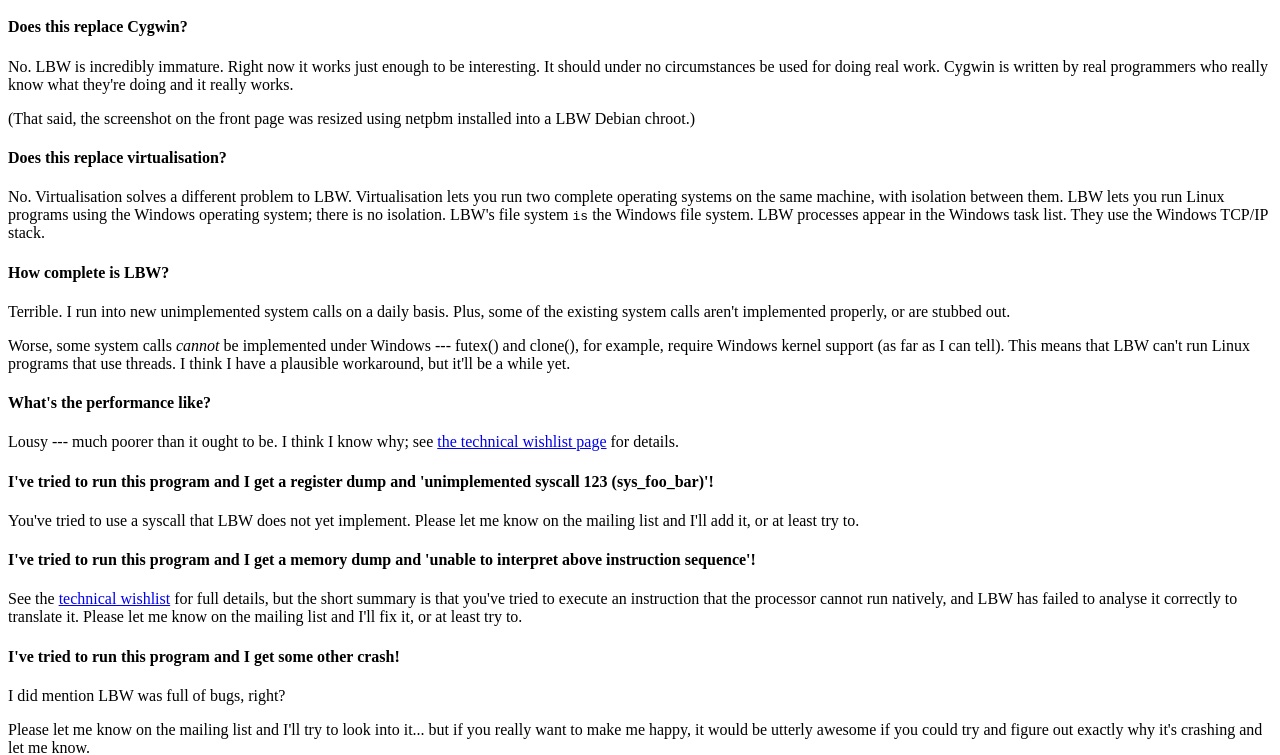
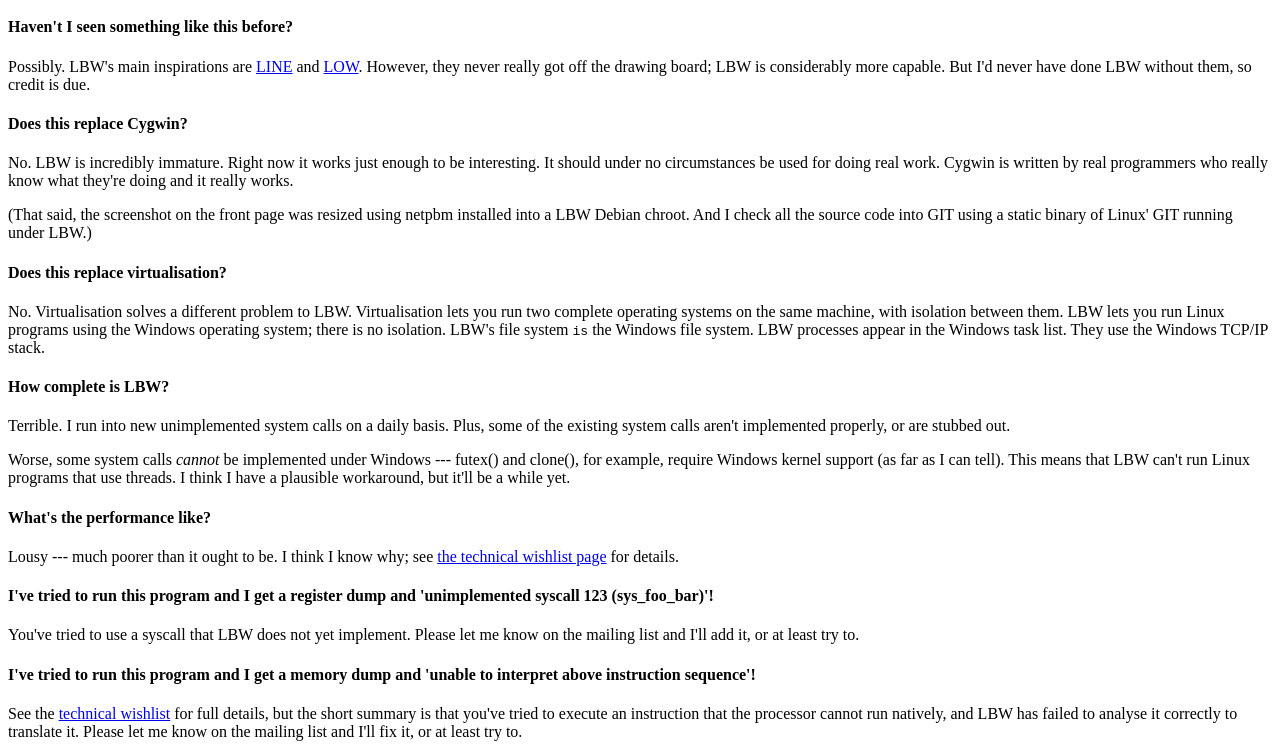
Before and after one commit to davidgiven/LBW, a plain HTML site: page website/faq.html in a window 1280 px wide. Shown: the part 48-803 px from the top of the page. Drawn offline with Linux system fonts and the light colour scheme.

Commit message:
Added links to LINE and LOW.

```diff
--- a/website/faq.html
+++ b/website/faq.html
@@ -1,14 +1,16 @@
 <!DOCTYPE html PUBLIC "-//W3C//DTD HTML 4.01 Transitional//EN">
 <html><head>
 <meta http-equiv="Content-Type" content="text/html;charset=utf-8">
-<meta name="generator" content="WordGrinder 0.3.3">
+<meta name="generator" content="WordGrinder 0.3.2">
 <title>LBW: Frequently Asked Questions</title>
 </head><body>
 
 <h1>LBW Frequently Asked Questions</h1>
+<h4>Haven't I seen something like this before?</h4>
+Possibly. LBW's main inspirations are <a href="http://sourceforge.net/projects/line">LINE</a> and <a href="http://netevil.org/blog/2004/jan/linux-on-windows/comments">LOW</a>. However, they never really got off the drawing board; LBW is considerably more capable. But I'd never have done LBW without them, so credit is due.
 <h4>Does this replace Cygwin?</h4>
 <p>No. LBW is incredibly immature. Right now it works just enough to be interesting. It should under no circumstances be used for doing real work. Cygwin is written by real programmers who really know what they're doing and it really works.</p>
-<p>(That said, the screenshot on the front page was resized using netpbm installed into a LBW Debian chroot.)</p>
+<p>(That said, the screenshot on the front page was resized using netpbm installed into a LBW Debian chroot. And I check all the source code into GIT using a static binary of Linux' GIT running under LBW.)</p>
 <h4>Does this replace virtualisation?</h4>
 <p>No. Virtualisation solves a different problem to LBW. Virtualisation lets you run two complete operating systems on the same machine, with isolation between them. LBW lets you run Linux programs using the Windows operating system; there is no isolation. LBW's file system <tt>is</tt> the Windows file system. LBW processes appear in the Windows task list. They use the Windows TCP/IP stack.</p>
 <h4>How complete is LBW?</h4>
```
Also changed, not shown: 1 other file.
